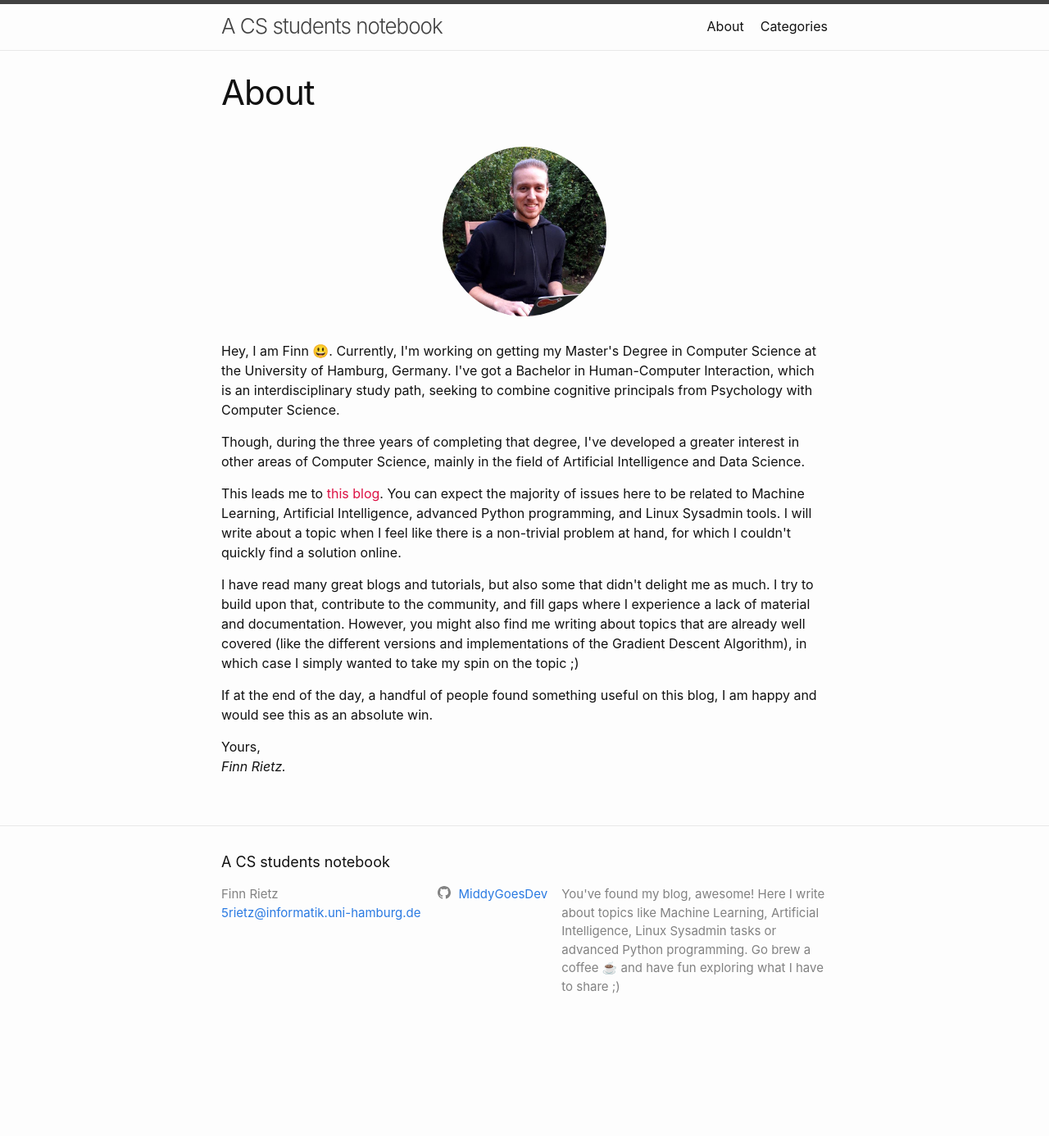
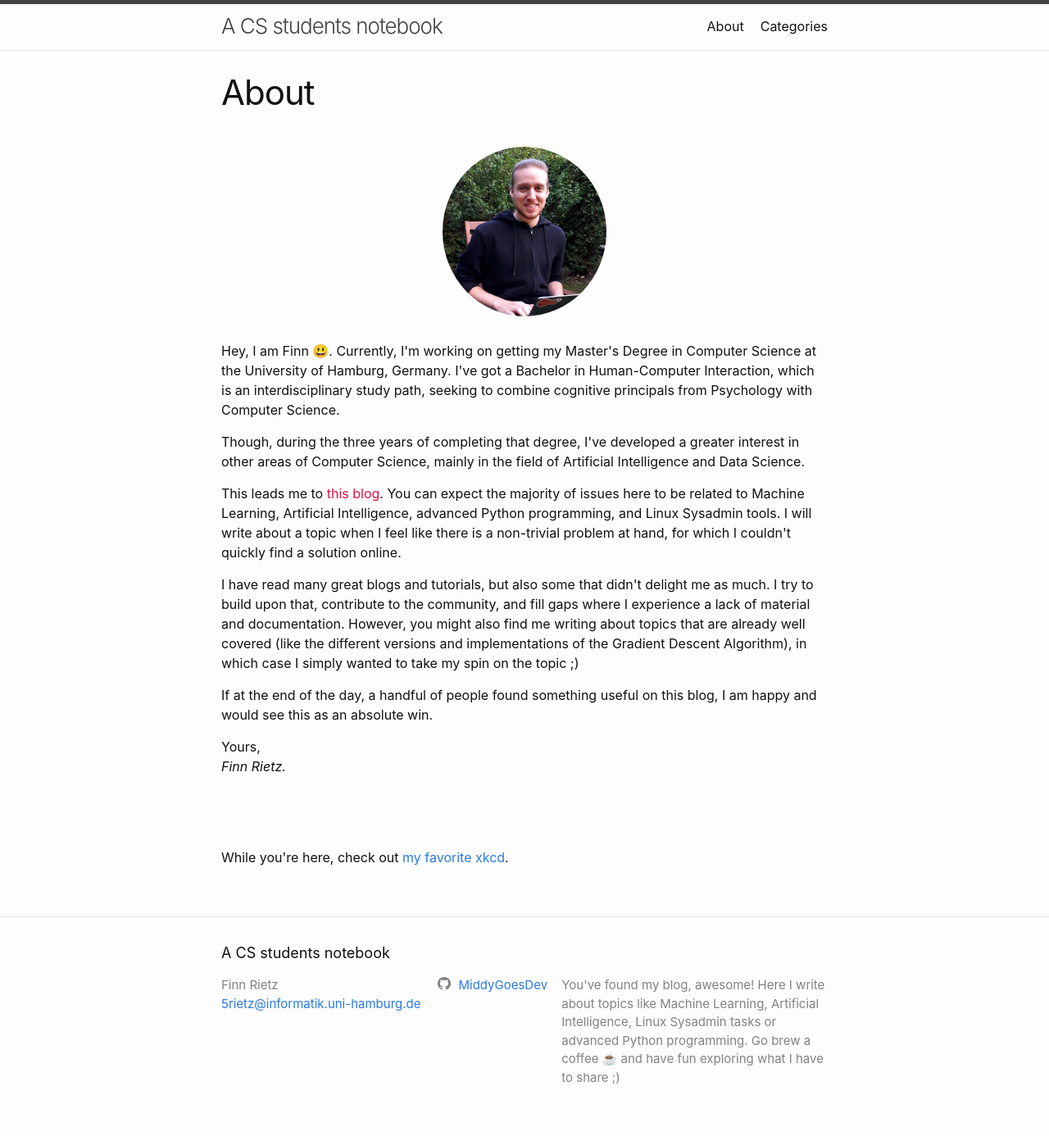
Before and after one commit to frietz58/frietz58.github.io, a Jekyll site: the page built from about.markdown, in a window 1280 px wide. Shown: the whole page at 82% size. Built offline with Jekyll 4.4.1, drawn with Linux system fonts in a browser that asks for light colours; before the commit the page ends 1275 px from its top, so only the background shows below that.

Commit message:
add xkcd to about page

```diff
--- a/about.markdown
+++ b/about.markdown
@@ -17,3 +17,7 @@ permalink: /about/
 
 <p> Yours,<br>
 <i>Finn Rietz.</i> </p>
+<br>
+<br>
+<br>
+While you're here, check out <a href="https://imgs.xkcd.com/comics/exploits_of_a_mom.png">my favorite xkcd</a>.
```
